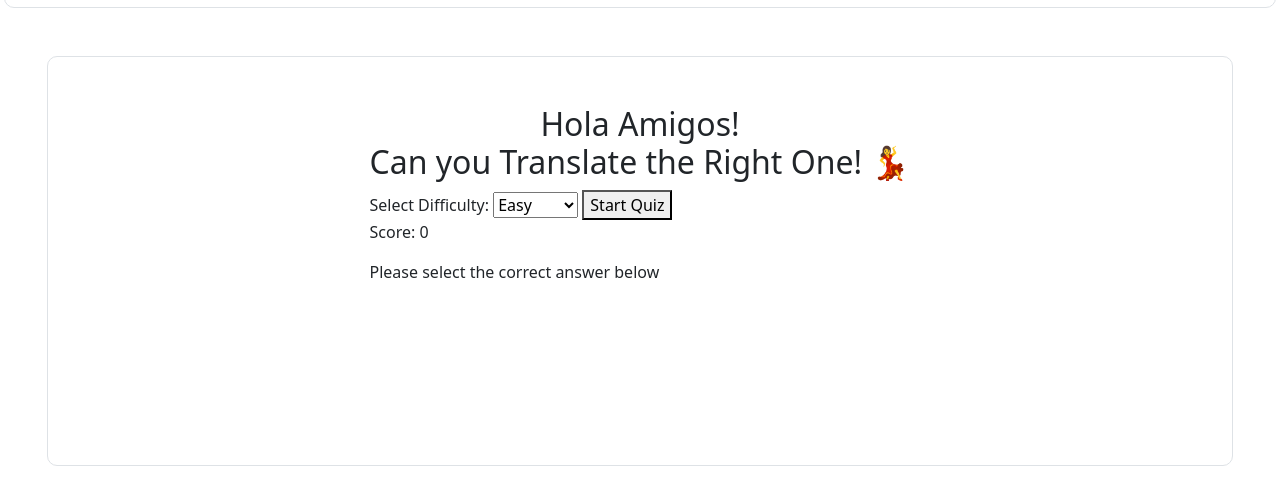
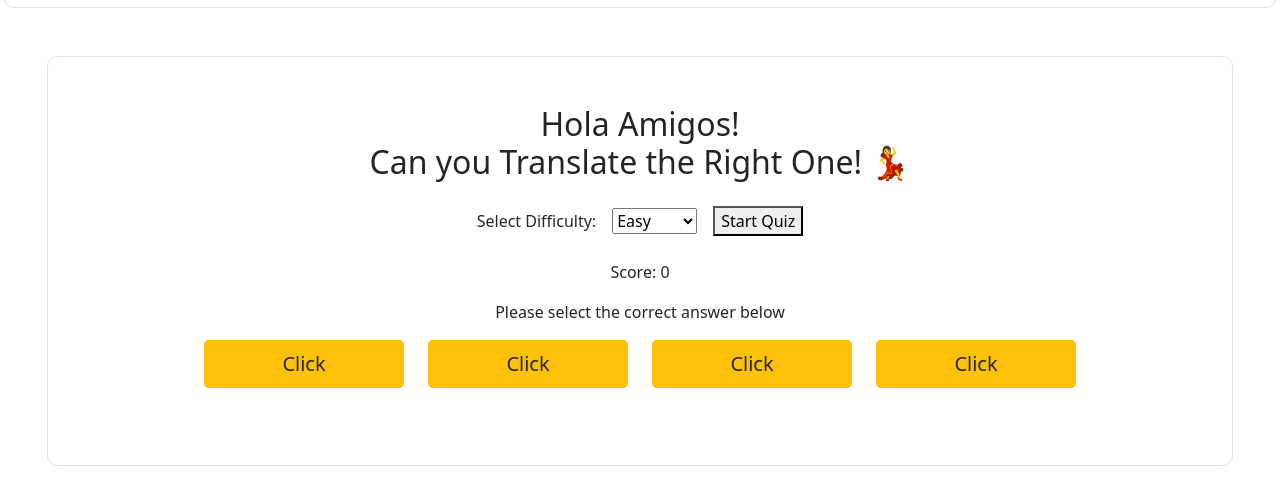
Before and after one commit to beneren10/FrontEnd, a website: page quiz.html in a window 1280 px wide. Shown: the part 80-584 px from the top of the page. Drawn offline with nearby package versions, Linux system fonts and the light colour scheme.

Commit message:
quiz.html format fix

```diff
--- a/quiz.html
+++ b/quiz.html
@@ -6,7 +6,7 @@
     <link href="https://cdn.jsdelivr.net/npm/bootstrap@5.0.0-beta1/dist/css/bootstrap.min.css" rel="stylesheet">
     <script src="https://cdn.jsdelivr.net/npm/bootstrap@5.3.3/dist/js/bootstrap.bundle.min.js"></script>
     <link rel="icon" href="./assets/global-learning.png">
-    <script src="./client/quiz.js"></script>
+    <script src="./client/quiz.js" defer></script>
     <script src="./client/logout.js" defer></script>
     <title>Translate Quiz</title>
 </head>
@@ -31,9 +31,10 @@
         <div class="col-12 d-flex justify-content-center mt-5" style="min-height: 45vh;">
           <div id="gameContainer">
 
-                <h2 style="text-align: center;">Hola Amigos! <br>Can you Translate the Right One! 💃</h2>
+                <h2 class='mb-4'style="text-align: center;">Hola Amigos! <br>Can you Translate the Right One! 💃</h2>
 
                 <!-- difficulty selection -->
+              <div class="d-flex justify-content-center gap-3 align-items-center">
                 <label for="difficulty">Select Difficulty:</label>
                 <select id="difficulty">
                     <option value="spanish-easy.json">Easy</option>
@@ -41,20 +42,28 @@
                     <option value="spanish-hard.json">Hard</option>
                 </select>
                 <button onclick="fetchQuizData()">Start Quiz</button>
+              </div>
 
                 <!-- score container -->
-                <div class="score" id="scoreContainer">
+
+                <div class="score d-flex justify-content-center mt-4" id="scoreContainer">
                     <p class="score">Score: <span>0</span></p>
                 </div>
 
                 <!-- question container -->
-                <div class="question" id="questionContainer">
+                <div class="question d-flex justify-content-center" id="questionContainer">
                     <h4 id="question"></h4>
                     <p>Please select the correct answer below</p>
                 </div>
 
                 <!-- options container -->
-                <div class="options" id="optionContainer"></div>
+                <div class="options d-flex justify-content-evenly gap-4" id="optionContainer">
+                  <button class="btn btn-lg bg-warning border-muted text-dark" style="min-width: 200px;">Click</button>
+                  <button class="btn btn-lg bg-warning border-muted text-dark" style="min-width: 200px;">Click</button>
+                  <button class="btn btn-lg bg-warning border-muted text-dark" style="min-width: 200px;">Click</button>
+                  <button class="btn btn-lg bg-warning border-muted text-dark" style="min-width: 200px;">Click</button>
+
+                </div>
           </div>
       </div>
     </div>
```
